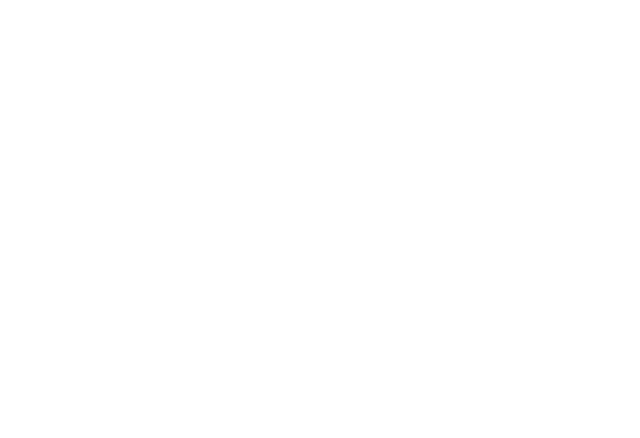
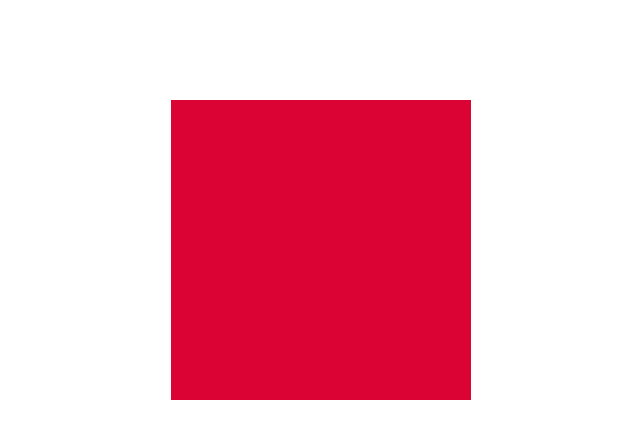
Before and after one commit to vanita22/positioning-esquemas, a plain HTML site: page index.html in a window 1280 px wide. Shown: the whole page, without its empty margins (137-777 px from the left). Drawn offline with Linux system fonts and the light colour scheme.

Commit message:
bubiendo primer cuadrado

```diff
--- a/css/main.css
+++ b/css/main.css
@@ -1 +1,12 @@
 /* Inserta tu CSS aqui */
+
+/*caja uno*/
+
+#caja-uno{
+	background-color: #DA0334;
+	background-position: absolute;
+	width: 300px;
+	height: 300px;
+	margin-top: 100px;
+	margin-left: 300px;
+	}
--- a/index.html
+++ b/index.html
@@ -3,8 +3,15 @@
 <head>
 	<meta charset="UTF-8">
 	<title>Esquemas</title>
+	<link rel="stylesheet" type="text/css" href="css/main.css">
 </head>
 <body>
+	<!--caja uno -->
+	<div id="caja-uno">
+		<div id="caja-dos">
+			<div id="caja-tres"></div>
+		</div>
+	</div>
 
 </body>
 </html>
```
